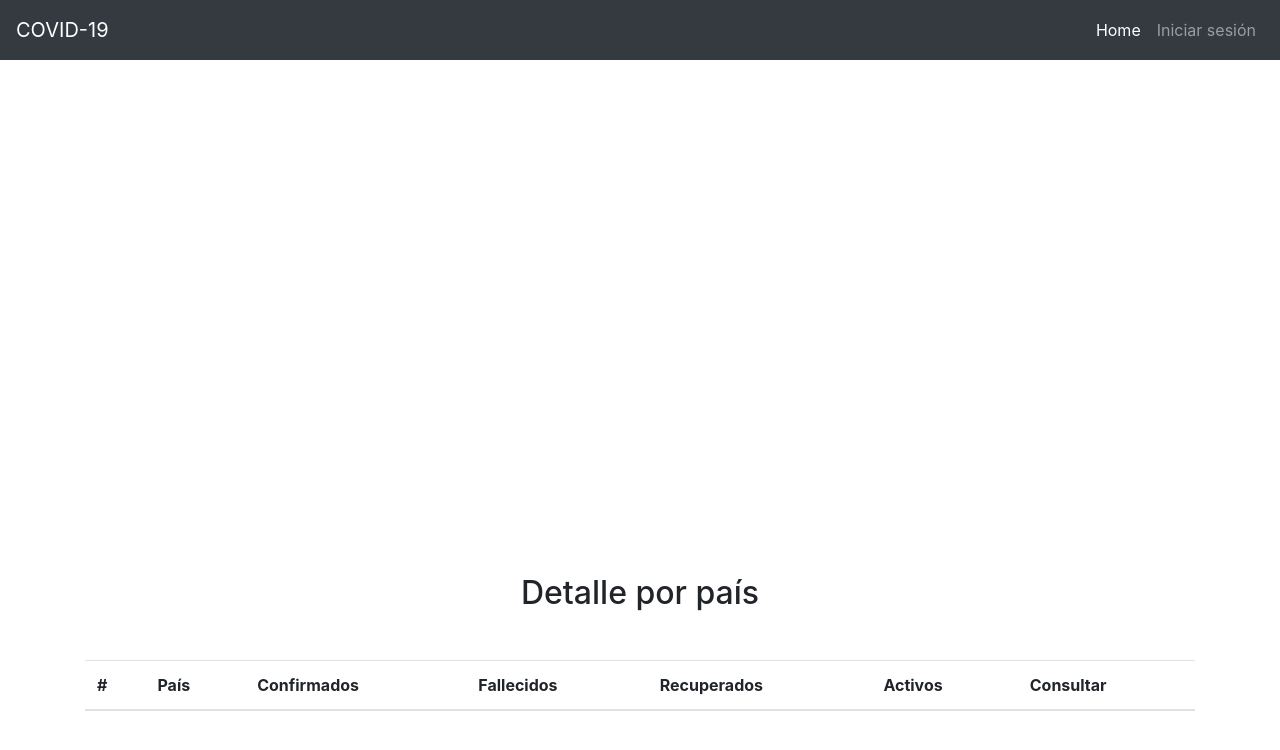
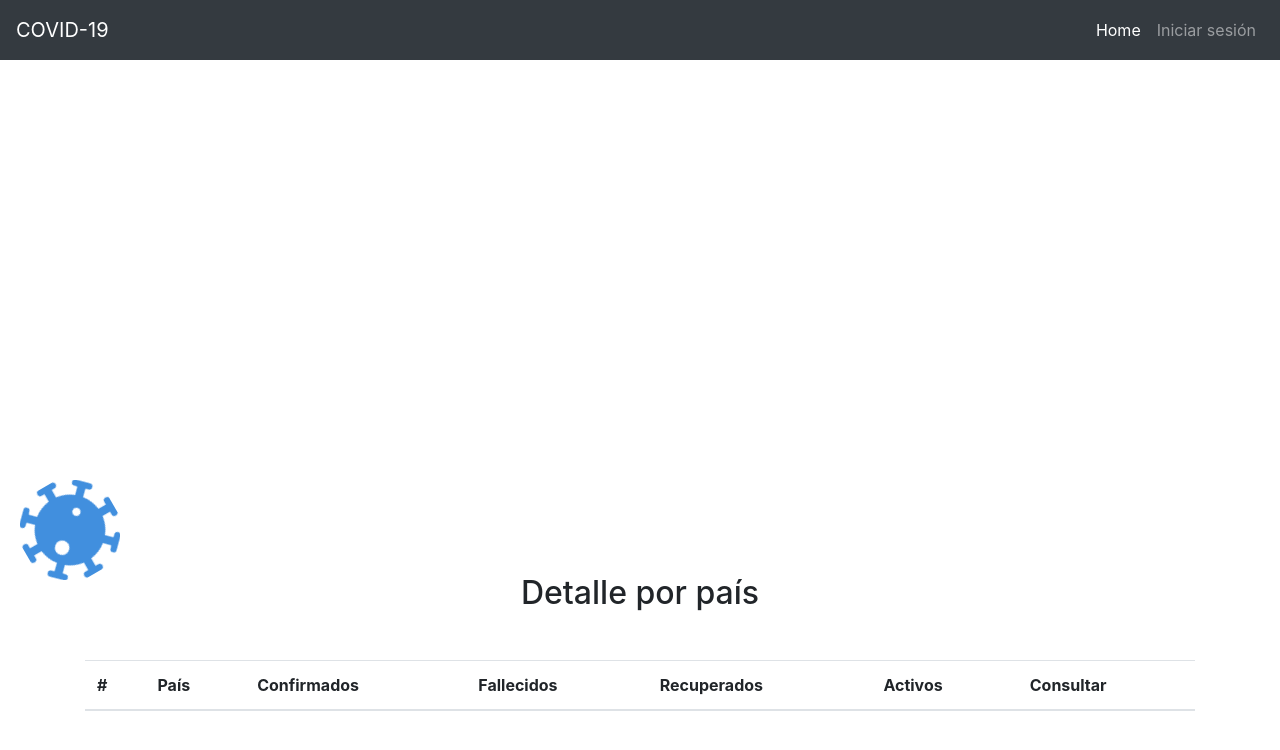
Before and after one commit to zanozano/covid19, a website: page public/covid19/index.html in a window 1280 px wide. Drawn offline with nearby package versions, Linux system fonts and the light colour scheme; no server answers.

Commit message:
agregando icono svg covid

```diff
--- a/public/covid19/assets/css/style.css
+++ b/public/covid19/assets/css/style.css
@@ -15,3 +15,26 @@
     border-top: 2px solid coral;
     border-bottom: 2px solid coral;
 }
+
+#contenedor_covid {
+    width: 100px;
+    position: absolute;
+    top: 60%;
+    left: 20px;
+}
+
+.covid-icon {
+    animation: 3s rotar infinite linear;
+    transform-origin: center;
+}
+
+
+@keyframes rotar {
+    0% {
+        transform: rotate(0deg)
+    }
+
+    100% {
+        transform: rotate(360deg)
+    }
+}
--- a/public/covid19/index.html
+++ b/public/covid19/index.html
@@ -119,16 +119,30 @@
 
     </section>
 
+    <div id="contenedor_covid">
+        <svg xmlns="http://www.w3.org/2000/svg" viewBox="0 0 48 48">
+            <defs>
+                <style>
+                    .a {
+                        fill: #418fde;
+                    }
+                </style>
+            </defs>
+            <path class="a covid-icon"
+                d="M46.5,19A1.49977,1.49977,0,0,0,45,20.5V22H40.87225a16.9,16.9,0,0,0-3.53-8.51367l2.92121-2.92139,1.17582.99561a1.49993,1.49993,0,1,0,2.12134-2.1211l-4.99991-5a1.4999,1.4999,0,0,0-2.12127,2.1211l.99565,1.17578-2.92139,2.92138A16.90205,16.90205,0,0,0,26,7.12793V3h1.5a1.5,1.5,0,0,0,0-3h-7a1.5,1.5,0,0,0,0,3H22V7.12793a16.90205,16.90205,0,0,0-8.51367,3.52978L10.56494,7.73633l.99565-1.17578a1.4999,1.4999,0,0,0-2.12127-2.1211l-4.88475,5a1.49993,1.49993,0,0,0,2.12133,2.1211l1.06067-.99561,2.92121,2.92139A16.9,16.9,0,0,0,7.12775,22H3V20.5a1.5,1.5,0,0,0-3,0v7a1.5,1.5,0,0,0,3,0V26H7.12775a16.9,16.9,0,0,0,3.53,8.51367L7.73657,37.43506l-1.17582-.99561a1.49993,1.49993,0,0,0-2.12134,2.1211l4.99991,5a1.4999,1.4999,0,1,0,2.12127-2.1211l-.99565-1.17578,2.92127-2.92138A16.902,16.902,0,0,0,22,40.87207V45H20.5a1.5,1.5,0,0,0,0,3h7a1.5,1.5,0,0,0,0-3H26V40.87207a16.902,16.902,0,0,0,8.51379-3.52978l2.92127,2.92138-.99565,1.17578a1.4999,1.4999,0,0,0,2.12127,2.1211l4.99991-5a1.49993,1.49993,0,1,0-2.12134-2.1211l-1.17582.99561-2.92121-2.92139A16.9,16.9,0,0,0,40.87225,26H45v1.5a1.5,1.5,0,0,0,3,0v-7A1.49977,1.49977,0,0,0,46.5,19Zm-28,1A3.5,3.5,0,1,1,22,16.5,3.49994,3.49994,0,0,1,18.5,20ZM30,33a2,2,0,1,1,2-2A2.00006,2.00006,0,0,1,30,33Z" />
+        </svg>
+    </div>
+
     <script src="https://canvasjs.com/assets/script/canvasjs.min.js"></script>
     <script src="https://code.jquery.com/jquery-3.5.1.slim.min.js"
         integrity="sha384-DfXdz2htPH0lsSSs5nCTpuj/zy4C+OGpamoFVy38MVBnE+IbbVYUew+OrCXaRkfj" crossorigin="anonymous">
-        </script>
+    </script>
     <script src="https://cdn.jsdelivr.net/npm/popper.js@1.16.1/dist/umd/popper.min.js"
         integrity="sha384-9/reFTGAW83EW2RDu2S0VKaIzap3H66lZH81PoYlFhbGU+6BZp6G7niu735Sk7lN" crossorigin="anonymous">
-        </script>
+    </script>
     <script src="https://cdn.jsdelivr.net/npm/bootstrap@4.6.0/dist/js/bootstrap.min.js"
         integrity="sha384-+YQ4JLhjyBLPDQt//I+STsc9iw4uQqACwlvpslubQzn4u2UU2UFM80nGisd026JF" crossorigin="anonymous">
-        </script>
+    </script>
     <script src="./assets/js/hito1.js"></script>
     <script src="./assets/js/hito2.js"></script>
 </body>
```
Also changed, not shown: public/covid19/covidchile.html (+14 -0 lines), public/covid19/assets/img/covid-19.svg (added).
